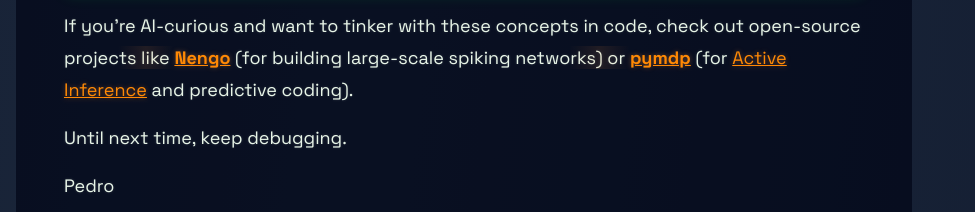
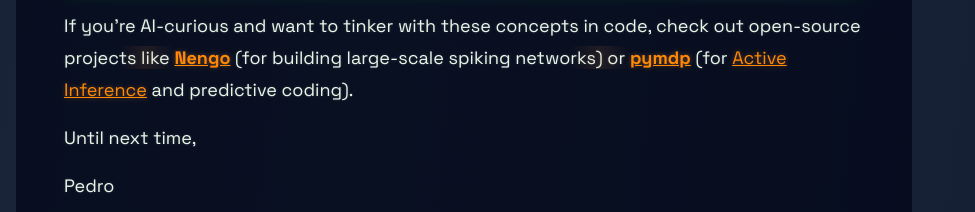
Before and after one commit to pgte/metaduck.com-v3, an Astro site: page /reverse-engineering-the-wetware-spiking-networks-td-errors-and-the-end-of-matrix-math in a window 1280 px wide. Shown: the part 7820-8032 px from the top of the page, without its empty margins (0-975 px from the left). Built offline with nearby package versions, Linux system fonts and the light colour scheme; Astro itself is replaced by a stand-in of ours; some packages are replaced by stand-ins of ours; a web font is replaced by a local one.

Commit message:
Refine closing statement in blog post on reverse-engineering the wetware by removing the phrase "keep debugging," creating a more polished conclusion.

```diff
--- a/src/content/blog/reverse-engineering-the-wetware-spiking-networks-td-errors-and-the-end-of-matrix-math.md
+++ b/src/content/blog/reverse-engineering-the-wetware-spiking-networks-td-errors-and-the-end-of-matrix-math.md
@@ -89,7 +89,7 @@ We are currently watching AI and neuroscience completely converge. By combining
 
 If you’re AI-curious and want to tinker with these concepts in code, check out open-source projects like [**Nengo**](https://www.nengo.ai/) (for building large-scale spiking networks) or [**pymdp**](https://github.com/infer-actively/pymdp) (for [Active Inference](https://en.wikipedia.org/wiki/Active_inference) and predictive coding).
 
-Until next time, keep debugging.
+Until next time,
 
 Pedro
 
```
